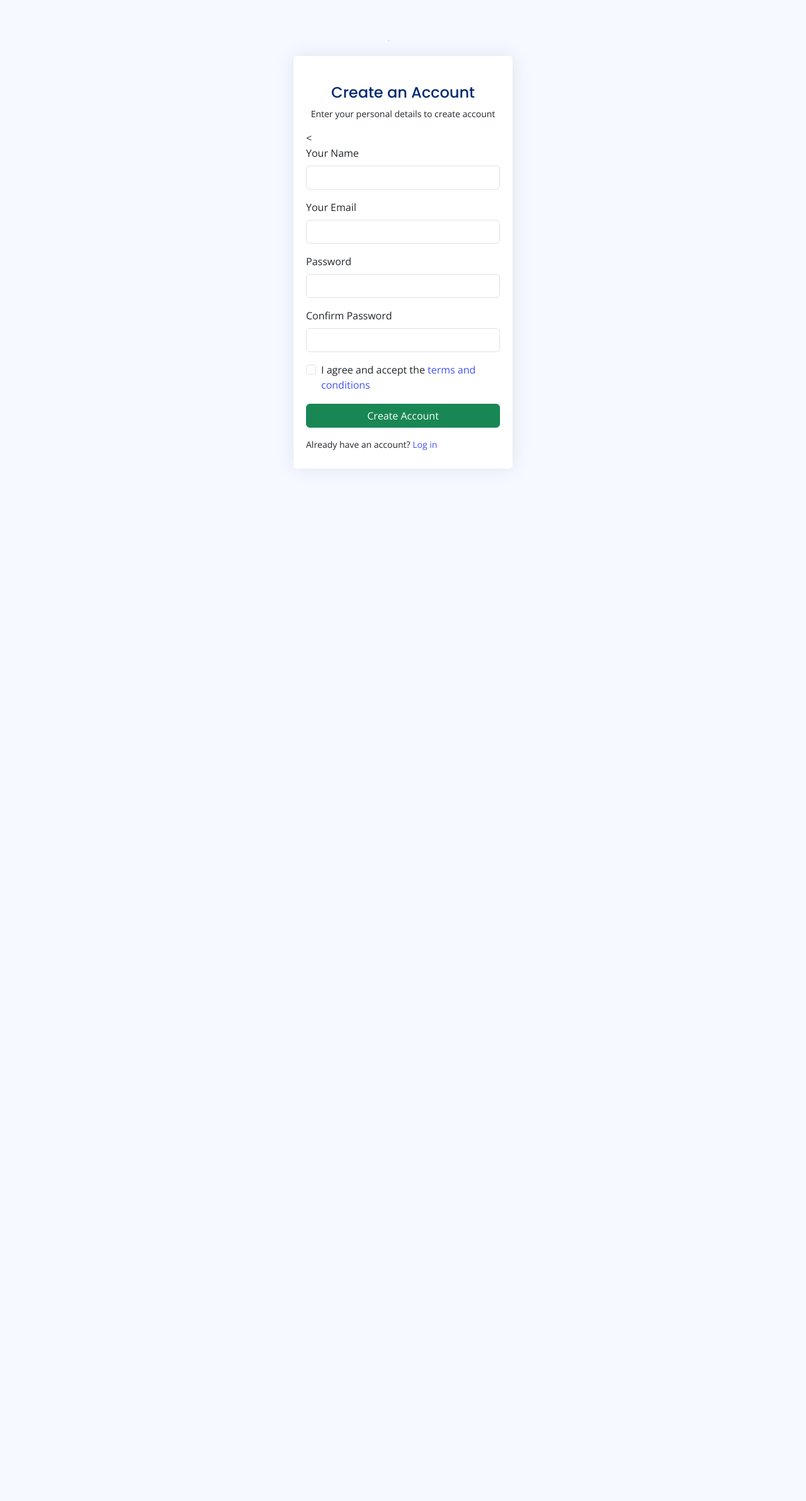
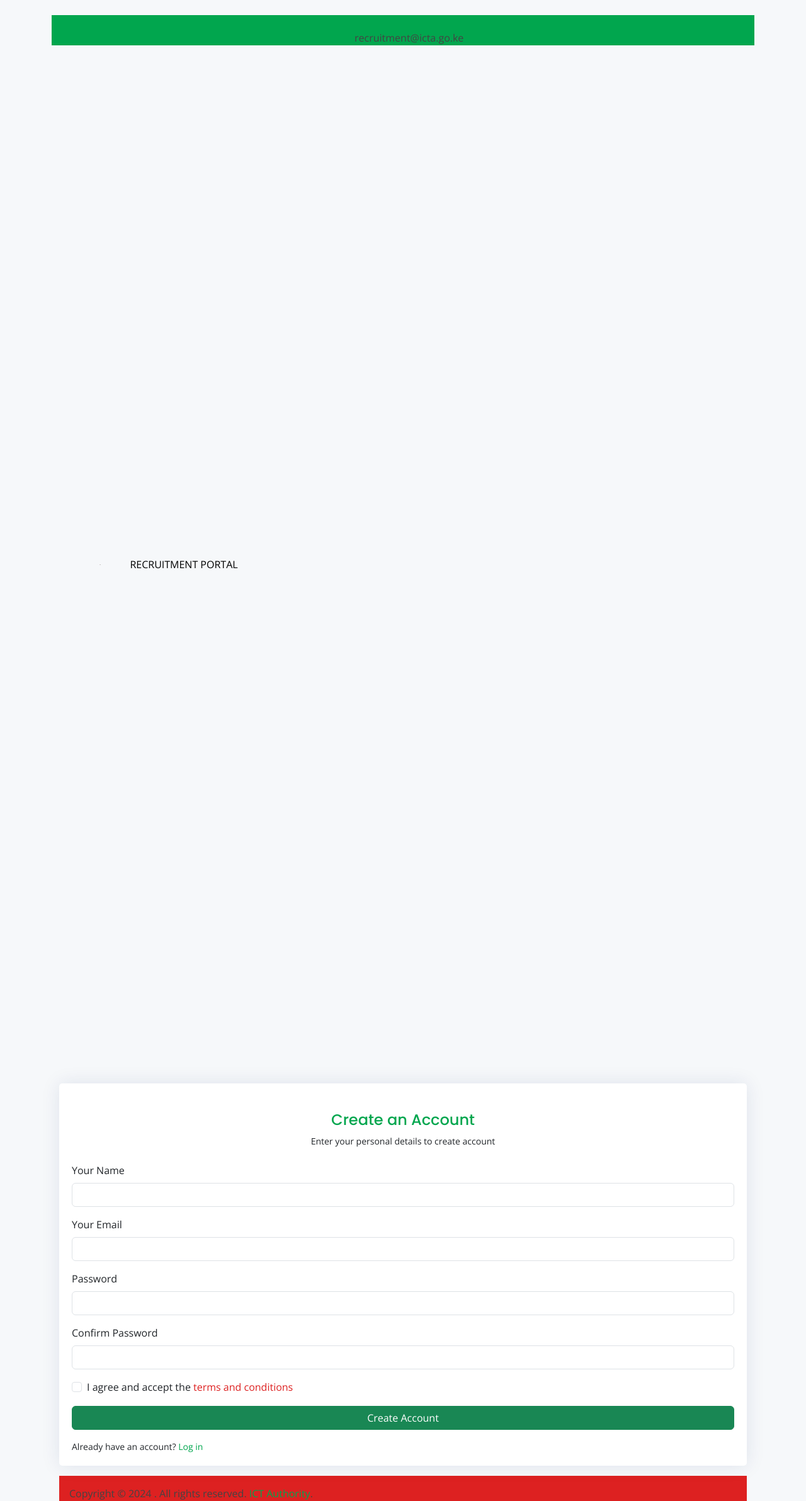
Before and after one commit to Flu-ffy/final-project, a Django app: page /users/register/ in a window 1280 px wide. Shown: the whole page at 63% size. Before the commit the page ends 715 px from the top, so only its background shows below. Run offline with Django 5.2, Linux system fonts and the light colour scheme; some libraries are stand-ins or nearby versions.

Commit message:
initial commit

```diff
--- a/templates/users/register.html
+++ b/templates/users/register.html
@@ -1,4 +1,4 @@
-{% load static %}
+{%load static%}
 <!DOCTYPE html>
 <html lang="en">
 
@@ -6,37 +6,30 @@
   <meta charset="utf-8">
   <meta content="width=device-width, initial-scale=1.0" name="viewport">
 
-  <title>Pages / Register - NiceAdmin Bootstrap Template</title>
+  <title>Recruitment portal</title>
   <meta content="" name="description">
   <meta content="" name="keywords">
 
   <!-- Favicons -->
-  <link href="{% static 'img/favicon.png" rel="icon">
-  <link href="{% static 'img/apple-touch-icon.png" rel="apple-touch-icon">
+  <link href="{% static 'img/favicon.png'%}" rel="icon">
+  <link href="{%static 'img/apple-touch-icon.png'%}" rel="apple-touch-icon">
 
   <!-- Google Fonts -->
-  <link href="users/https://fonts.gstatic.com" rel="preconnect">
+  <link href="https://fonts.gstatic.com" rel="preconnect">
   <link href="https://fonts.googleapis.com/css?family=Open+Sans:300,300i,400,400i,600,600i,700,700i|Nunito:300,300i,400,400i,600,600i,700,700i|Poppins:300,300i,400,400i,500,500i,600,600i,700,700i" rel="stylesheet">
 
   <!-- Vendor CSS Files -->
-  <link href="{% static 'vendor/bootstrap/css/bootstrap.min.css' %}" rel="stylesheet">
-  <link href="{% static 'vendor/bootstrap-icons/bootstrap-icons.css' %}" rel="stylesheet">
-  <link href="{% static 'vendor/boxicons/css/boxicons.min.css' %}" rel="stylesheet">
-  <link href="{% static 'vendor/quill/quill.snow.css' %}" rel="stylesheet">
-  <link href="{% static 'vendor/quill/quill.bubble.css' %}" rel="stylesheet">
-  <link href="{% static 'vendor/remixicon/remixicon.css' %}" rel="stylesheet">
-  <link href="{% static 'vendor/simple-datatables/style.css' %}" rel="stylesheet">
+  <link href="{%static 'vendor/bootstrap/css/bootstrap.min.css'%}" rel="stylesheet">
+  <link href="{%static 'vendor/bootstrap-icons/bootstrap-icons.css'%}" rel="stylesheet">
+  <link href="{%static 'vendor/boxicons/css/boxicons.min.css'%}" rel="stylesheet">
+  <link href="{%static 'vendor/quill/quill.snow.css'%}" rel="stylesheet">
+  <link href="{%static 'vendor/quill/quill.bubble.css'%}" rel="stylesheet">
+  <link href="{%static 'vendor/remixicon/remixicon.css'%}" rel="stylesheet">
+  <link href="{%static 'vendor/simple-datatables/style.css'%}" rel="stylesheet">
 
   <!-- Template Main CSS File -->
-  <link href="{% static 'css/style.css'%}" rel="stylesheet">
+  <link href="{%static 'css/style.css'%}" rel="stylesheet">
 
-  <!-- =======================================================
-  * Template Name: NiceAdmin
-  * Template URL: https://bootstrapmade.com/nice-admin-bootstrap-admin-html-template/
-  * Updated: Apr 20 2024 with Bootstrap v5.3.3
-  * Author: BootstrapMade.com
-  * License: https://bootstrapmade.com/license/
-  ======================================================== -->
 
 </head>
 
@@ -44,34 +37,71 @@
 
   <main>
     <div class="container">
+          <body style="background-color: #F6F8FA;">
+            <div class="header-top dark mt-4 p-4" style="height: 40px; background-color: #01a64e;">
+              <div class="container">
+                <div class="row">
+                  <div class="col-2 col-md-5">
+                    <!-- header-top-first start -->
+                    <!-- ================ -->
+                    <div class="header-top-first clearfix">
 
-      <section class="section register min-vh-100 d-flex flex-column align-items-center justify-content-center py-4">
-        <div class="container">
-          <div class="row justify-content-center">
-            <div class="col-lg-4 col-md-6 d-flex flex-column align-items-center justify-content-center">
 
-              <div class="d-flex justify-content-center py-4">
-                <a href="#" class="logo d-flex align-items-center w-auto">
-                  <img src="{% static 'img/icta logo.png' %}" alt="" class="logo d-flex align-items-center w-auto">
+                    </div>
+                    <!-- header-top-first end -->
+                  </div>
+                  <div class="col-10 col-md-7">
 
-                </a>
-              </div><!-- End Logo -->
+                    <!-- header-top-second start -->
+                    <!-- ================ -->
+                    <div id="header-top-second" class="clearfix text-right">
+                      <ul class="list-inline">
+                        <!-- <li class="list-inline-item"><i class="fa fa-phone pr-1 pl-10"></i>P.O.BOX 37899-00100, Nairobi.</li> -->
+                        <li class="list-inline-item"><i class="fa fa-envelope-o pr-1 pl-10" style="margin-top: 10px;"></i>
+                          recruitment@icta.go.ke</li>
+                      </ul>
+                    </div>
+                    <!-- header-top-second end -->
+
+                  </div>
+                </div>
+              </div>
+            </div>
+
+
+
+            <div class="header-top-area">
+
+                  <div class="container">
+                    <div class="row">
+                      <div class="col-lg-4 col-md-4 col-sm-12 col-xs-12">
+                        <div class="logo-area">
+                          <div class="d-flex justify-content-center py-4">
+                            <a href="index.html" class="logo d-flex align-items-center w-auto">
+                              <img src="{% static 'img/icta logo.png'%}" alt="">
+                            <font color="black"> RECRUITMENT PORTAL</font>
+                              <span class="d-none d-lg-block"></span>
+                          </a>
+                        </div>
+                      </div>
+                    </div>
+
+                 </div><!-- End Logo -->
 
               <div class="card mb-3">
 
                 <div class="card-body">
 
                   <div class="pt-4 pb-2">
+                    <h5 class="card-title text-center pb-0 fs-4" style="color: #01a64e">Create an Account</h5>
+                    <p class="text-center small">Enter your personal details to create account</p>
+                  </div>
 
-                    <h5 class="card-title text-center pb-0 fs-4">Create an Account</h5>
-                    <p class="text-center small">Enter your personal details to create account</p>
-                  <
-                  <form class="row g-3 needs-validation" method="POST">
-                    {% csrf_token %}
+                  <form class="row g-3 needs-validation" novalidate methods = POST>
                     <div class="col-12">
                       <label for="yourName" class="form-label">Your Name</label>
                       <input type="text" name="name" class="form-control" id="yourName" required>
-                      <div class="invalid-feedback">Please, enter your name!</div>
+                      <div class="invalid-feedback">Please enter your name!</div>
                     </div>
 
                     <div class="col-12">
@@ -79,21 +109,24 @@
                       <input type="email" name="email" class="form-control" id="yourEmail" required>
                       <div class="invalid-feedback">Please enter a valid Email adddress!</div>
                     </div>
+
+
+
                     <div class="col-12">
                       <label for="yourPassword" class="form-label">Password</label>
-                      <input type="password" name="pass1" class="form-control" id="yourPassword" required>
+                      <input type="password" name="password" class="form-control" id="yourPassword" required>
                       <div class="invalid-feedback">Please enter your password!</div>
                     </div>
                     <div class="col-12">
-                      <label for="yourPassword1" class="form-label">Confirm Password</label>
-                      <input type="password" name="pass2" class="form-control" id="yourPassword1" required>
-                      <div class="invalid-feedback">Please enter your password!</div>
+                      <label for="yourPassword" class="form-label">Confirm Password</label>
+                      <input type="password" name="password" class="form-control" id="yourPassword" required>
+                      <div class="invalid-feedback">Please confirm your password!</div>
                     </div>
 
                     <div class="col-12">
                       <div class="form-check">
                         <input class="form-check-input" name="terms" type="checkbox" value="" id="acceptTerms" required>
-                        <label class="form-check-label" for="acceptTerms">I agree and accept the <a href="#">terms and conditions</a></label>
+                        <label class="form-check-label" for="acceptTerms">I agree and accept the <a href="#"  style="color: #dd2121">terms and conditions</a></label>
                         <div class="invalid-feedback">You must agree before submitting.</div>
                       </div>
                     </div>
@@ -101,12 +134,21 @@
                       <button class="btn btn-success w-100" type="submit">Create Account</button>
                     </div>
                     <div class="col-12">
-                      <p class="small mb-0">Already have an account? <a href="{%url 'users-login' %}">Log in</a></p>
+                      <p class="small mb-0">Already have an account? <a href="{% url 'recruitmentapp-login'%}" style="color: #01a64e">Log in</a></p>
                     </div>
                   </form>
 
                 </div>
               </div>
+
+              <body style="background-color: #F6F8FA;">
+                <div class="header-top dark mt-2 p-3" style="height: 40px; background-color: #dd2121;">
+                      <div class="footer-copyright-area">
+                               <div class="footer-copy-right">
+                                 <p>Copyright © 2024
+                                    . All rights reserved. <a href="https://icta.go.ke" target="_blank"><a href=""  style="color: #01a64e">ICT Authority</a>.</p>
+                                 </div>
+
             </div>
           </div>
         </div>
@@ -119,17 +161,17 @@
   <a href="#" class="back-to-top d-flex align-items-center justify-content-center"><i class="bi bi-arrow-up-short"></i></a>
 
   <!-- Vendor JS Files -->
-  <script src="{% static 'vendor/apexcharts/apexcharts.min.js' %}"></script>
-  <script src="{% static 'vendor/bootstrap/js/bootstrap.bundle.min.js' %}"></script>
-  <script src="{% static 'vendor/chart.js/chart.umd.js' %}"></script>
-  <script src="{% static 'vendor/echarts/echarts.min.js' %}"></script>
-  <script src="{% static 'vendor/quill/quill.js' %}"></script>
-  <script src="{% static 'vendor/simple-datatables/simple-datatables.js' %}"></script>
-  <script src="{% static 'vendor/tinymce/tinymce.min.js' %}"></script>
-  <script src="{% static 'vendor/php-email-form/validate.js' %}"></script>
+  <script src=" {% static 'vendor/apexcharts/apexcharts.min.js'%}"></script>
+  <script src=" {% static 'vendor/bootstrap/js/bootstrap.bundle.min.js'%}"></script>
+  <script src=" {% static 'vendor/chart.js/chart.umd.js'%}"></script>
+  <script src=" {% static 'vendor/echarts/echarts.min.js'%}"></script>
+  <script src=" {% static 'vendor/quill/quill.js'%}"></script>
+  <script src=" {% static 'vendor/simple-datatables/simple-datatables.js'%}"></script>
+  <script src=" {% static 'vendor/tinymce/tinymce.min.js'%}"></script>
+  <script src=" {% static 'vendor/php-email-form/validate.js'%}"></script>
 
   <!-- Template Main JS File -->
-  <script src="{% static 'js/main.js' %}"></script>
+  <script src="{%static 'js/main.js'%}"></script>
 
 </body>
 
```
Also changed, not shown: templates/users/login.html (+101 -42 lines).
